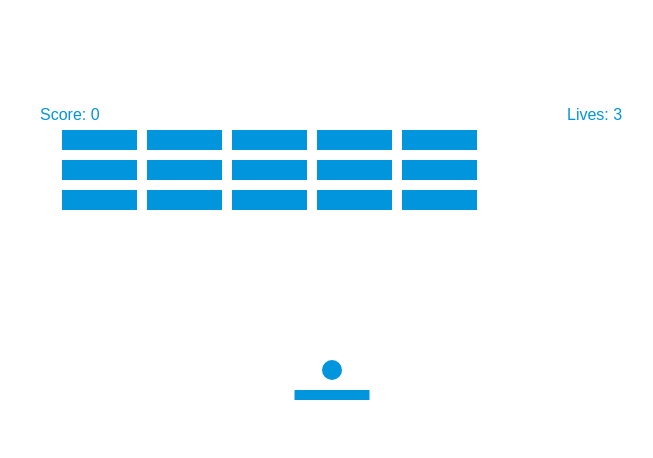
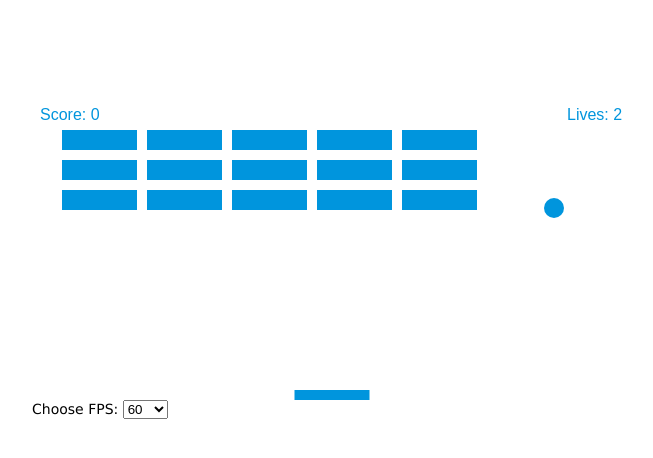
Before and after one commit to nicholas-ewasiuk/orca-web-game, a website built with Parcel: page src/index.html in a window 1280 px wide. Shown: the whole page, without its empty margins (68-721 px from the left). Built offline with nearby package versions, Linux system fonts and the light colour scheme.

Commit message:
using paddle game to test fixed step, variable refresh

```diff
--- a/src/index.html
+++ b/src/index.html
@@ -7,6 +7,12 @@
   </head>
   <body>
     <canvas id="game-window" touch-action="none"></canvas>
+    <label for="fps-select">Choose FPS:</label>
+    <select name="fps" id="fps-select">
+      <option value="60">60</option>
+      <option value="90">90</option>
+      <option value="120">120</option>
+    </select>
     <script src="scripts/main.js"></script>
   </body>
 </html>
--- a/src/scripts/main.js
+++ b/src/scripts/main.js
@@ -1,16 +1,30 @@
 const canvas = document.getElementById("game-window");
+
 const ctx = canvas.getContext("2d");
 canvas.width = 600;
 canvas.height = 300;
 
+const ballRadius = 10;
+const ballSpd = 2;
+const paddleSpd = 5;
+
 let x = canvas.width/2;
 let y = canvas.height-30;
-let dx = 3;
-let dy = -3;
+let dx = ballSpd;
+let dy = -ballSpd;
 let lives = 3;
 let score = 0;
 
-const ballRadius = 10;
+let renderFps = 60;
+let renderStart = 0;
+let renderFrameDuration = 1000/renderFps;
+
+let fps = 60;
+let previous = 0;
+let frameDuration = 1000/fps;
+let lag = 0;
+
+
 
 const paddleHeight = 10;
 const paddleWidth = 75;
@@ -37,6 +51,26 @@ let leftPressed = false;
 //window.addEventListener("resize", setCanvasSize);
 document.addEventListener("keydown", keyDownHandler, false);
 document.addEventListener("keyup", keyUpHandler, false);
+document.getElementById("fps-select").addEventListener("click", onSelectFPS);
+
+function onSelectFPS(event) {
+  const target = event.target;
+  switch (target.value) {
+    case "60":
+      renderFps = target.value;
+      renderFrameDuration = 1000/renderFps;
+      break;
+    case "90":
+      renderFps = target.value;
+      renderFrameDuration = 1000/renderFps;
+      break;
+    case "120":
+      renderFps = target.value;
+      renderFrameDuration = 1000/renderFps;
+      break;
+    default:
+  }
+}
 
 function setCanvasSize() {
   canvas.width = window.innerWidth;
@@ -94,17 +128,25 @@ function drawLives() {
   ctx.fillText("Lives: "+lives, canvas.width-65, 20);
 }
 
-function drawBall() {
+function drawBall(lagOffset) {
+  let lerpX = x + (dx * lagOffset);
+  let lerpY = y + (dy * lagOffset);
   ctx.beginPath();
-  ctx.arc(x, y, ballRadius, 0, Math.PI*2);
+  ctx.arc(lerpX, lerpY, ballRadius, 0, Math.PI*2);
   ctx.fillStyle = "#0095DD";
   ctx.fill();
   ctx.closePath();
 }
 
-function drawPaddle() {
+function drawPaddle(lagOffset) {
+  let lerpX = paddleX;
+  if (rightPressed) {
+    lerpX = paddleX + (paddleSpd*lagOffset);
+  } else if (leftPressed) {
+    lerpX = paddleX - (paddleSpd*lagOffset);
+  }
   ctx.beginPath();
-  ctx.rect(paddleX, canvas.height-paddleHeight, paddleWidth, paddleHeight);
+  ctx.rect(lerpX, canvas.height-paddleHeight, paddleWidth, paddleHeight);
   ctx.fillStyle = "#0095DD";
   ctx.fill();
   ctx.closePath();
@@ -128,24 +170,85 @@ function drawBricks() {
   }
 }
 
-function draw() {
+function update() {
+  collisionDetection();
+
+  if(x + dx > canvas.width-ballRadius || x + dx < ballRadius) {
+    dx = -dx;
+  }
+
+  if (y + dy < ballRadius) {
+    dy = -dy;
+  } else if (y + dy > canvas.height-ballRadius) {
+    if (x > paddleX && x < paddleX + paddleWidth) {
+      dy = -dy;
+    } else {
+      lives--;
+      if(!lives) {
+        alert("GAME OVER");
+        document.location.reload();
+      } else {
+        x = canvas.width/2;
+        y = canvas.height-30;
+        dx = ballSpd;
+        dy = -ballSpd;
+        paddleX = (canvas.width-paddleWidth)/2;
+      }
+    }
+  }
+
+  x += dx;
+  y += dy;
+
+  if(rightPressed) {
+    paddleX += paddleSpd;
+    if (paddleX + paddleWidth > canvas.width){
+        paddleX = canvas.width - paddleWidth;
+    }
+  }
+  else if(leftPressed) {
+    paddleX -= paddleSpd;
+    if (paddleX < 0){
+        paddleX = 0;
+    }
+  }
+}
+
+function renderWithInterpolation(lagOffset) {
   ctx.clearRect(0, 0, canvas.width, canvas.height);
 
+  drawBall(lagOffset);
   drawBricks();
-  drawBall();
-  drawPaddle();
+  drawPaddle(lagOffset);
   drawScore();
   drawLives();
-  collisionDetection();
-
-  if(rightPressed) {
-
-  }
-  else if(leftPressed) {
-
-  }
-
-  requestAnimationFrame(draw);
 }
 
 draw();
+
+function draw(timestamp) {
+  requestAnimationFrame(draw);
+
+  if (!timestamp) {
+    timestamp = 0;
+  }
+  let elapsed = timestamp - previous;
+
+  if (elapsed > 1000) {
+    elapsed = frameDuration;
+  }
+  lag += elapsed;
+
+  while (lag >= frameDuration) {
+    update();
+    lag -= frameDuration;
+  }
+  let lagOffset = lag / frameDuration;
+
+  if (timestamp >= renderStart) {
+    renderWithInterpolation(lagOffset);
+    renderStart = timestamp + renderFrameDuration;
+  }
+
+  previous = timestamp;
+}
```
